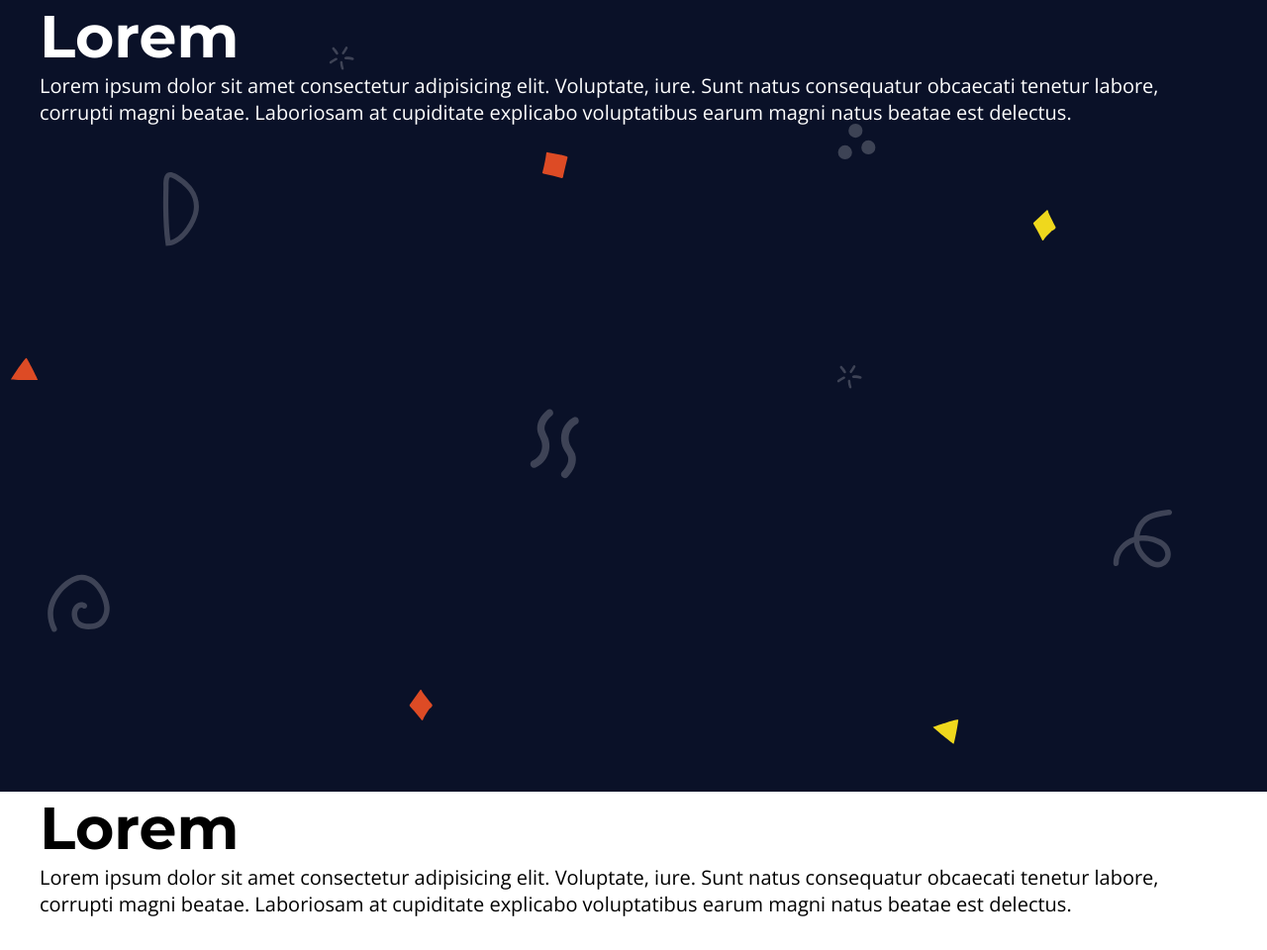
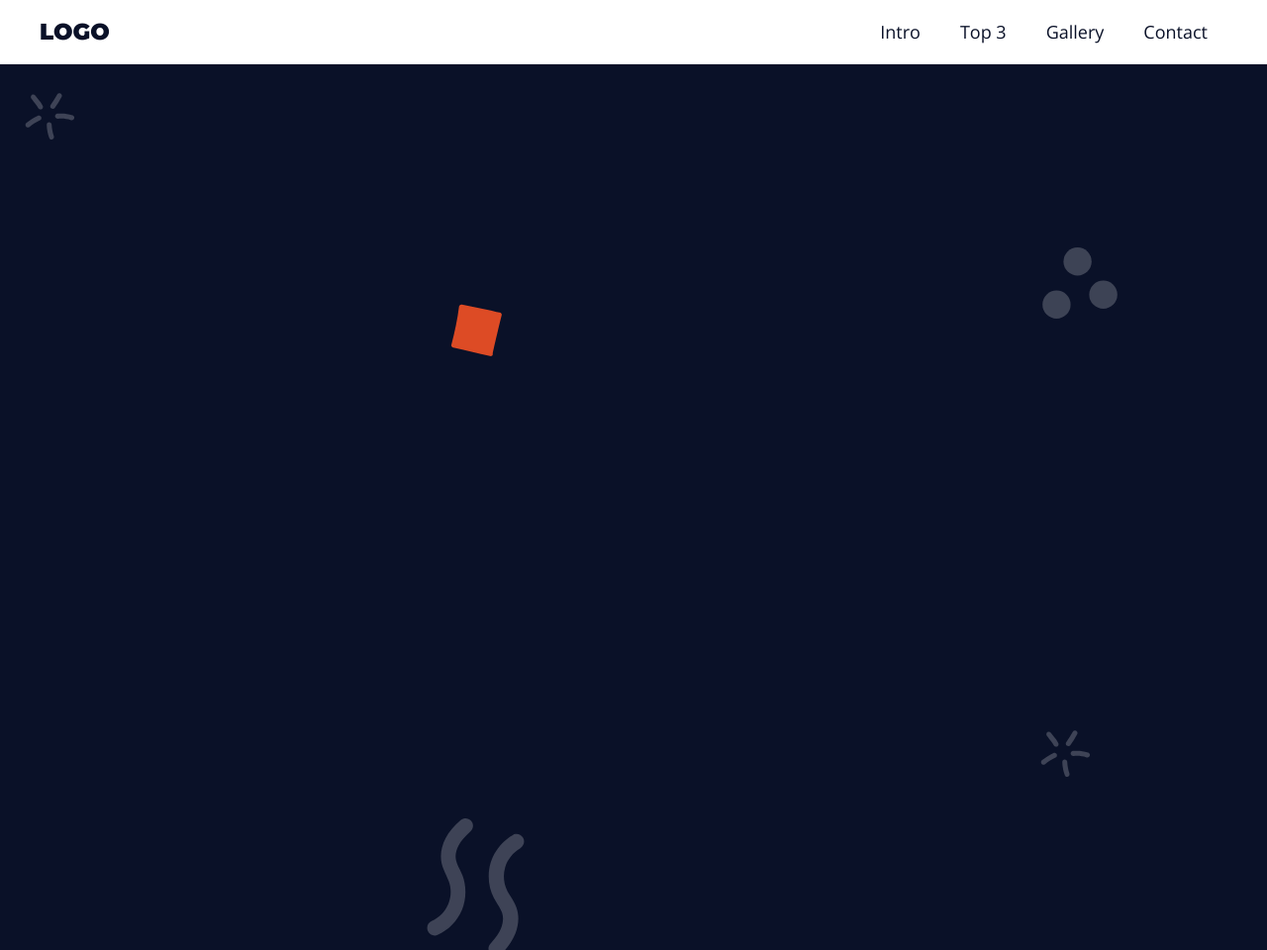
Before and after one commit to gabrieldickman/landing-page, a plain HTML site: page index.html in a window 1280 px wide. Shown: the top 960 px of the page at 99% size. Drawn offline with nearby package versions, Linux system fonts and the light colour scheme.

Commit message:
:sparkles: feat: Criando e estilizando menu

```diff
--- a/assets/css/styles.css
+++ b/assets/css/styles.css
@@ -3,6 +3,8 @@
 :root{
   --primary-color: #0A1128;
   --white-color: #ffffff;
+  --light-gray-color: #EEEEEE;
+  --gap: 3rem;
 }
 
 * {
@@ -17,6 +19,7 @@ html {
 body {
   font-family: "Open Sans", sans-serif;
   font-size: 2rem;
+  color: var(--primary-color);
 }
 
 h1,
@@ -30,6 +33,7 @@ h6 {
 
 h1{
   font-size: 6rem;
+  text-transform: uppercase;
 }
 h2{
   font-size: 5.5rem;
@@ -47,6 +51,10 @@ h6{
   font-size: 3.5rem;
 }
 
+a{
+  text-decoration: none;
+}
+
 .main-bg{
   background-image: url('/assets/img/confetti-doodles.svg');
   background-size: cover;
@@ -61,8 +69,68 @@ h6{
 .main-content{
   max-width: 1200px;
   margin: 0 auto;
+  padding: var(--gap);
 }
 
 .section{
   min-height: 100vh;
 }
+
+.menu{
+  background: var(--white-color);
+  position: fixed;
+  top: 0;
+  right: 0;
+  left: 0;
+  width: 100%;
+  border-bottom: 1px solid var(--light-gray-color);
+}
+
+.menu h1{
+  font-size: 2.3rem;
+  color: var(--primary-color);
+  font-weight: 900;
+}
+
+.menu h1 a{
+  color: inherit;
+  text-decoration: none;
+}
+
+.menu-content{
+  display: flex;
+  justify-content: space-between;
+  align-items: center;
+  padding-top: 0;
+  padding-bottom: 0;
+}
+
+.menu ul{
+  list-style: none;
+  display: flex;
+}
+
+.menu ul li a {
+  display: block;
+  padding: 2rem;
+  font-size: 1.8rem;
+  color: var(--primary-color);
+  position: relative;
+}
+
+.menu ul li a::after {
+  content: '';
+  position: absolute;
+  bottom: 1rem;
+  left: 50%;
+  right: 0;
+  width: 0;
+  height: 0.2rem;
+  background: crimson;
+  transition: all 300ms ease-in-out;
+}
+
+.menu ul li a:hover::after {
+  width: 50%;
+  left: 25%;
+}
--- a/index.html
+++ b/index.html
@@ -1,24 +1,27 @@
 <!DOCTYPE html>
 <html lang="pt-BR">
-<head>
-  <meta charset="UTF-8">
-  <meta name="viewport" content="width=device-width, initial-scale=1.0">
-  <title>Landing Page</title>
-  <link rel="stylesheet" href="./assets/css/styles.css">
-</head>
-<body>
-  <section class="main-bg section">
-    <div class="main-content">
-      <h1>Lorem</h1>
-      <p>Lorem ipsum dolor sit amet consectetur adipisicing elit. Voluptate, iure. Sunt natus consequatur obcaecati tenetur labore, corrupti magni beatae. Laboriosam at cupiditate explicabo voluptatibus earum magni natus beatae est delectus.</p>
-    </div>
-  </section>
+  <head>
+    <meta charset="UTF-8" />
+    <meta name="viewport" content="width=device-width, initial-scale=1.0" />
+    <title>Landing Page</title>
+    <link rel="stylesheet" href="./assets/css/styles.css" />
+  </head>
+  <body class="main-bg">
+    <aside class="menu">
+      <section class="main-content menu-content">
+        <h1><a href="#">LOGO</a></h1>
+        <nav>
+          <ul>
+            <li><a href="#">Intro</a></li>
+            <li><a href="#">Top 3</a></li>
+            <li><a href="#">Gallery</a></li>
+            <li><a href="#">Contact</a></li>
+          </ul>
+        </nav>
+      </section>
+    </aside>
 
-  <section class="white-bg section">
-    <div class="main-content">
-      <h1>Lorem</h1>
-      <p>Lorem ipsum dolor sit amet consectetur adipisicing elit. Voluptate, iure. Sunt natus consequatur obcaecati tenetur labore, corrupti magni beatae. Laboriosam at cupiditate explicabo voluptatibus earum magni natus beatae est delectus.</p>
-    </div>
-  </section>
-</body>
+    <section class="section"></section>
+    <section class="section"></section>
+  </body>
 </html>
```
